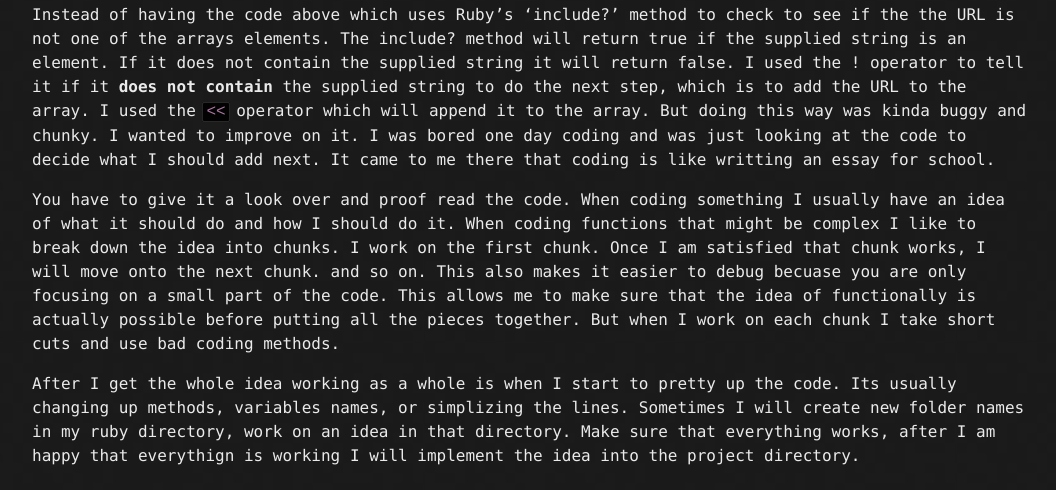
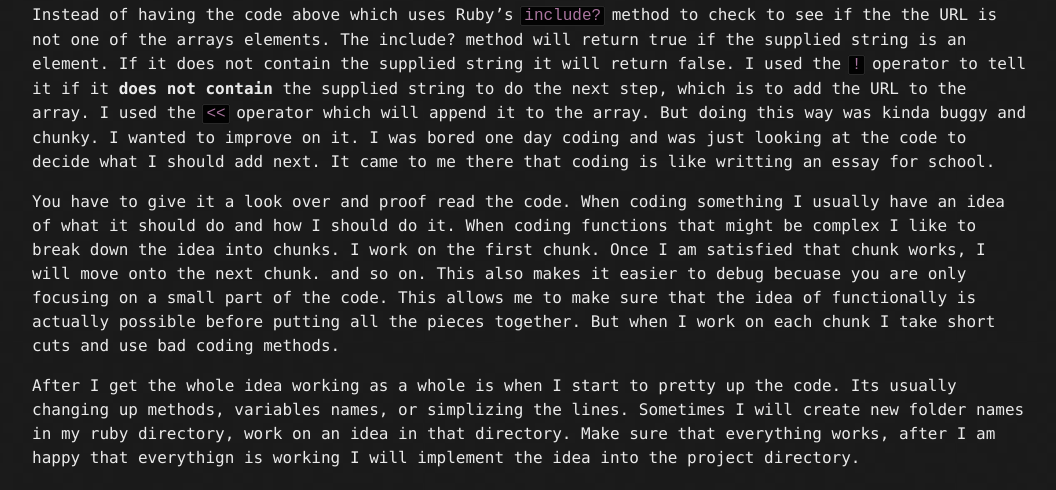
Before and after one commit to Michael-Meade/MinerFind, a Jekyll site: the page built from Projects/cowrie_log.md, in a window 1280 px wide, cut to the strip 722-1212 px from the top of the page. Shown: the whole strip, without its empty margins (108-1164 px from the left). Built offline with Jekyll 4.4.1, drawn with Linux system fonts in a browser that asks for light colours; our own code applies the rules of GitHub Pages for plain Markdown files; the repository's description, which GitHub fills in, is left out.

````diff
--- a/Projects/cowrie_log.md
+++ b/Projects/cowrie_log.md
@@ -9,7 +9,7 @@ Arrays are usually in the following format. ```[ "1". "2", "3". "4", "5" ]```. T
 I wanted to make sure that there were not duplicates of the same element.
 
 <img src="https://i.imgur.com/cC6BbkJ.png" alt="cowrie" width="200" height="200"><br>
-Instead of having the code above which uses Ruby's 'include?' method to check to see if the the URL is not one of the arrays elements. The include? method will return true if the supplied string is an element. If it does not contain the supplied string it will return false. I used the ! operator to tell it if it <b>does not contain</b> the supplied string to do the next step, which is to add the URL to the array. I used the ```<<``` operator which will append it to the array.  But doing this way was kinda buggy and chunky. I wanted to improve on it. I was bored one day coding and was just looking at the code to decide what I should add next. It came to me there
+Instead of having the code above which uses Ruby's ```include?``` method to check to see if the the URL is not one of the arrays elements. The include? method will return true if the supplied string is an element. If it does not contain the supplied string it will return false. I used the ```!``` operator to tell it if it <b>does not contain</b> the supplied string to do the next step, which is to add the URL to the array. I used the ```<<``` operator which will append it to the array.  But doing this way was kinda buggy and chunky. I wanted to improve on it. I was bored one day coding and was just looking at the code to decide what I should add next. It came to me there
 that coding is like writting an essay for school.<br>
 
 You have to give it a look over and proof read the code. When coding something I usually have an idea of what it should do and how I should do it. When coding functions that might be complex I like to break down the idea into chunks.  I work on the first chunk.
````
